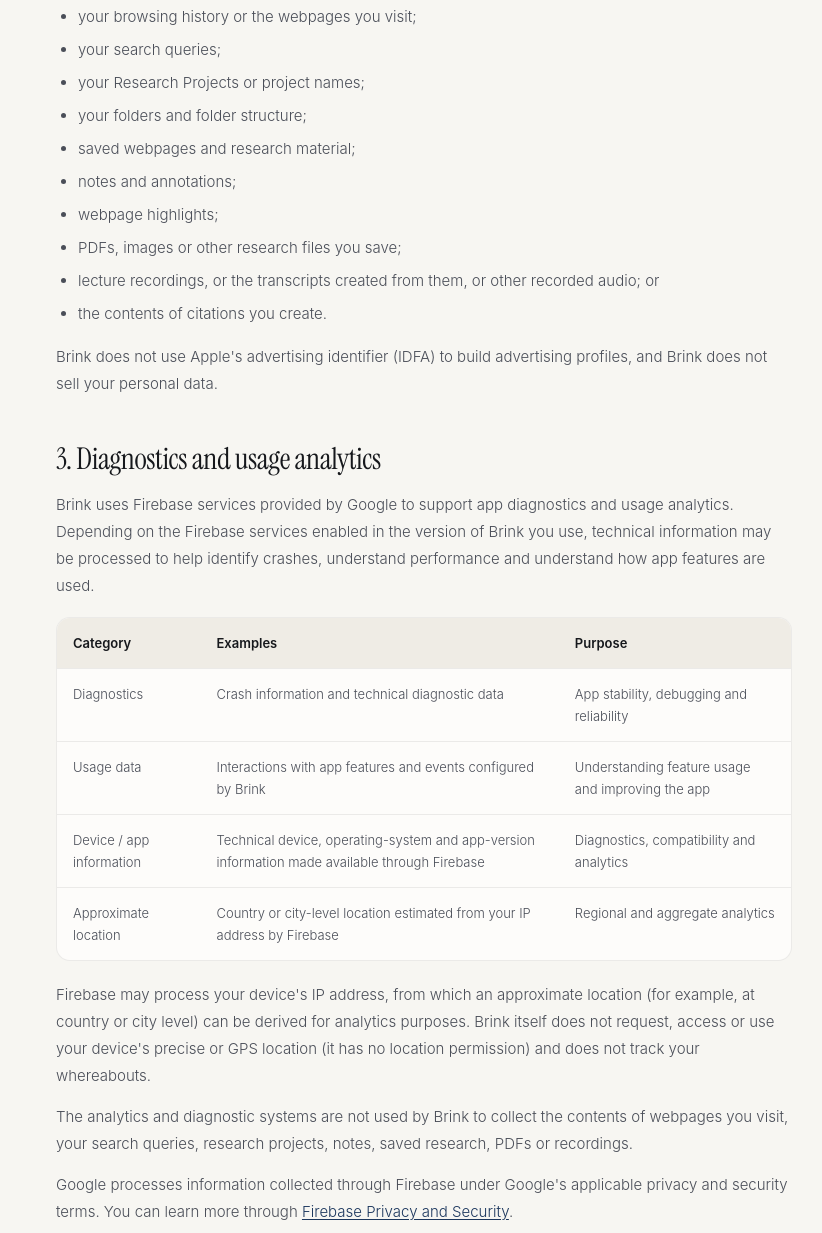
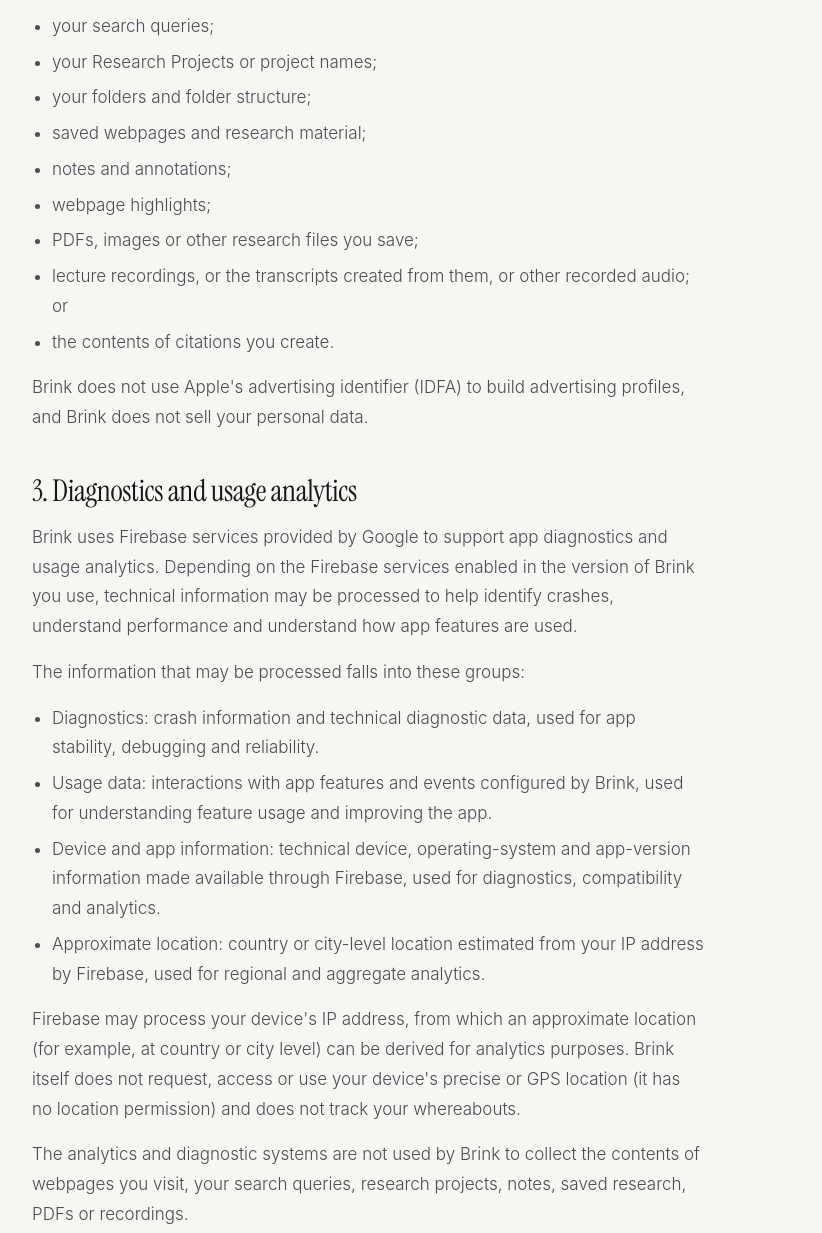
Before and after one commit to Josh6776/BrinkBrowser, a plain HTML site: page privacy.html in a window 1280 px wide. Shown: the part 996-2229 px from the top of the page, without its empty margins (72-894 px from the left). Drawn offline with Linux system fonts and the light colour scheme.

Commit message:
Privacy and terms: plain reading layout, no tables or boxes
Co-Authored-By: Claude Sonnet 5.5 <noreply@anthropic.com>
Claude-Session: https://claude.ai/code/session_0117DZMjN7feDwU1RABsv49R

```diff
--- a/privacy.html
+++ b/privacy.html
@@ -870,7 +870,19 @@
       .legal-wrap, .contact-section { padding-left: 20px; padding-right: 20px; padding-bottom: 80px; }
       .cta h2 { font-size: clamp(38px, 11vw, 56px); }
     }
-</style>
+
+    /* ---- Legal pages: plain reading layout ---- */
+    .legal-wrap { max-width: 1120px; }
+    .legal-wrap > * { max-width: 42rem; }
+    .legal-wrap .intro { font-size: 19px; line-height: 1.7; color: var(--text); margin-bottom: 56px; }
+    .legal-section { margin-bottom: 40px; }
+    .legal-section h2 { font-family: var(--serif); font-weight: 400; font-size: clamp(24px, 2.4vw, 30px); line-height: 1.2; letter-spacing: -0.015em; margin-bottom: 14px; }
+    .legal-section p, .legal-section li { font-size: 17px; line-height: 1.75; color: var(--text2); }
+    .legal-section p { margin-bottom: 16px; }
+    .legal-section ul { margin: 0 0 16px 1.25rem; }
+    .legal-section li { margin-bottom: 6px; }
+    .legal-section a { color: var(--accent-text); }
+  </style>
 </head>
 
 <body>
@@ -915,14 +927,11 @@
 
   <header class="page-hero">
     <h1>Privacy Policy</h1>
-    <p>Last updated: November 2026 · Brink Browser</p>
+    <p>Last updated: November 2026</p>
   </header>
 
   <main class="legal-wrap">
-    <div class="summary">
-      <h2>The short version</h2>
-      <p>Brink keeps the content of your research on your device. Your browsing history, search queries, research projects, folders, saved pages, notes and lecture recordings are not collected by Brink. Limited diagnostics and usage analytics may be processed to help understand app performance, identify crashes and improve Brink.</p>
-    </div>
+    <p class="intro">Brink keeps the content of your research on your device. Your browsing history, search queries, research projects, folders, saved pages, notes and lecture recordings are not collected by Brink. Limited diagnostics and usage analytics may be processed to help understand app performance, identify crashes and improve Brink.</p>
 
     <section class="legal-section">
       <h2>1. Who is responsible for Brink?</h2>
@@ -952,39 +961,13 @@
       <h2>3. Diagnostics and usage analytics</h2>
       <p>Brink uses Firebase services provided by Google to support app diagnostics and usage analytics. Depending on the Firebase services enabled in the version of Brink you use, technical information may be processed to help identify crashes, understand performance and understand how app features are used.</p>
 
-      <div class="data-table-wrap">
-        <table>
-          <thead>
-            <tr>
-              <th>Category</th>
-              <th>Examples</th>
-              <th>Purpose</th>
-            </tr>
-          </thead>
-          <tbody>
-            <tr>
-              <td>Diagnostics</td>
-              <td>Crash information and technical diagnostic data</td>
-              <td>App stability, debugging and reliability</td>
-            </tr>
-            <tr>
-              <td>Usage data</td>
-              <td>Interactions with app features and events configured by Brink</td>
-              <td>Understanding feature usage and improving the app</td>
-            </tr>
-            <tr>
-              <td>Device / app information</td>
-              <td>Technical device, operating-system and app-version information made available through Firebase</td>
-              <td>Diagnostics, compatibility and analytics</td>
-            </tr>
-            <tr>
-              <td>Approximate location</td>
-              <td>Country or city-level location estimated from your IP address by Firebase</td>
-              <td>Regional and aggregate analytics</td>
-            </tr>
-          </tbody>
-        </table>
-      </div>
+      <p>The information that may be processed falls into these groups:</p>
+      <ul>
+        <li>Diagnostics: crash information and technical diagnostic data, used for app stability, debugging and reliability.</li>
+        <li>Usage data: interactions with app features and events configured by Brink, used for understanding feature usage and improving the app.</li>
+        <li>Device and app information: technical device, operating-system and app-version information made available through Firebase, used for diagnostics, compatibility and analytics.</li>
+        <li>Approximate location: country or city-level location estimated from your IP address by Firebase, used for regional and aggregate analytics.</li>
+      </ul>
 
       <p>Firebase may process your device's IP address, from which an approximate location (for example, at country or city level) can be derived for analytics purposes. Brink itself does not request, access or use your device's precise or GPS location (it has no location permission) and does not track your whereabouts.</p>
 
@@ -992,7 +975,7 @@
 
       <p>Google processes information collected through Firebase under Google's applicable privacy and security terms. You can learn more through <a href="https://firebase.google.com/support/privacy" target="_blank" rel="noopener">Firebase Privacy and Security</a>.</p>
 
-      <div class="note">Brink's privacy-sensitive research content is separate from its analytics and diagnostic events. The fact that a feature is used may be measurable where an analytics event has been configured, but the research content inside that feature is not sent as the event content.</div>
+      <p>Brink's privacy-sensitive research content is separate from its analytics and diagnostic events. The fact that a feature is used may be measurable where an analytics event has been configured, but the research content inside that feature is not sent as the event content.</p>
     </section>
 
     <section class="legal-section">
@@ -1099,7 +1082,6 @@
       Website: <a href="contact.html">Brink contact page</a></p>
     </section>
 
-    <p class="updated">Last updated: November 2026.</p>
   </main>
 
   <div class="whatsnew-overlay" id="whatsnew" role="dialog" aria-modal="true" aria-labelledby="whatsnew-title" aria-hidden="true">
```
Also changed, not shown: terms.html (+16 -8 lines).
